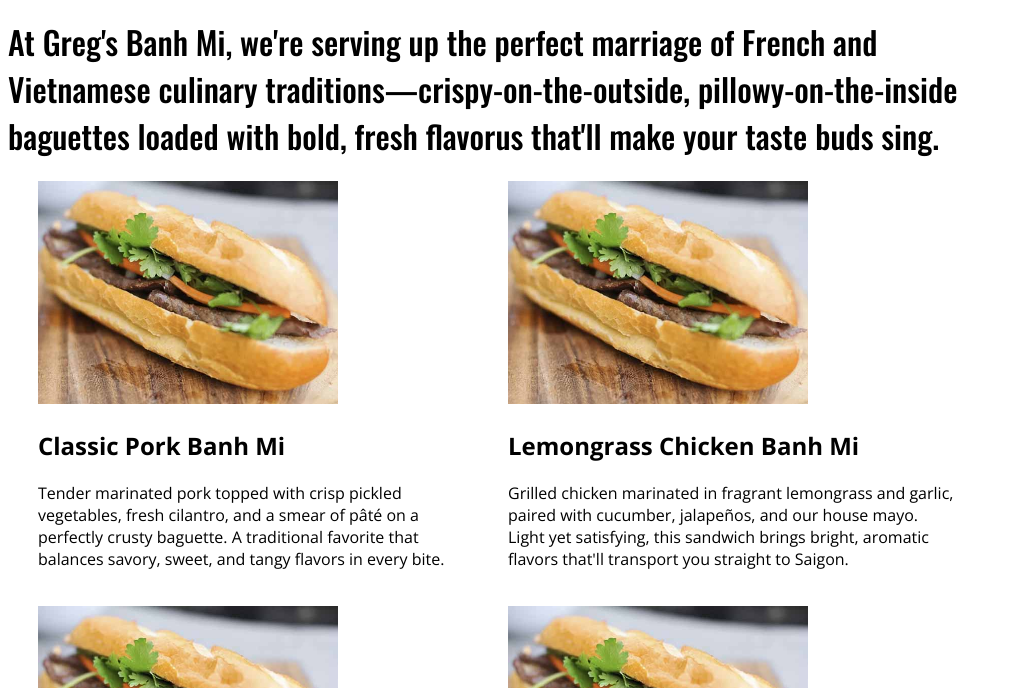
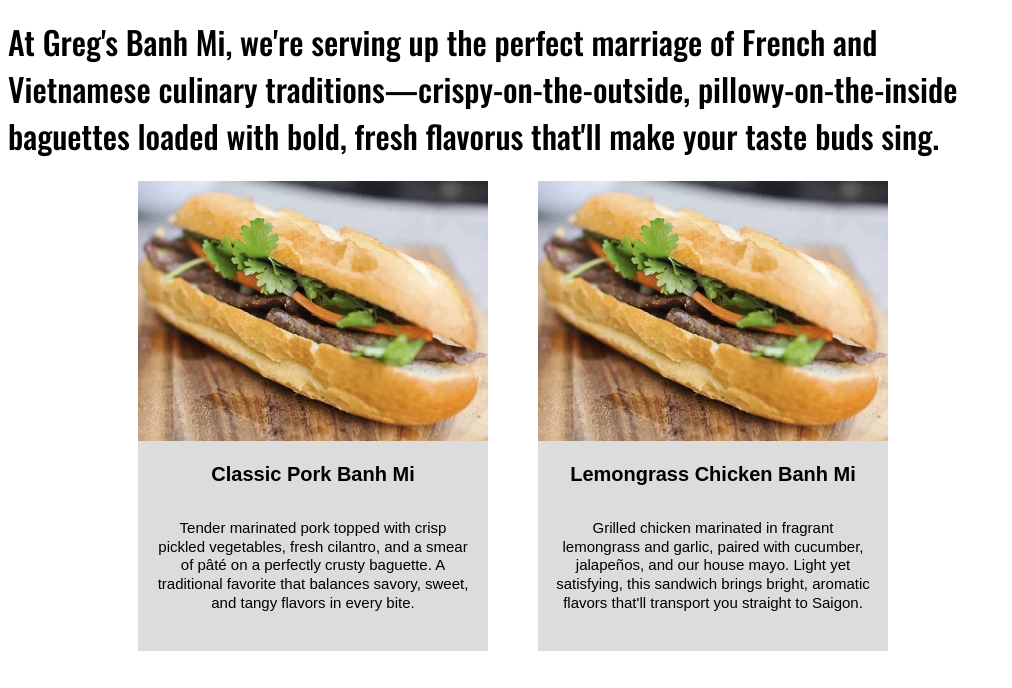
Before and after one commit to n5leung/exercise_6, a plain HTML site: page index.html in a window 1280 px wide. Shown: the part 112-800 px from the top of the page, without its empty margins (0-1012 px from the left). Drawn offline with nearby package versions, Linux system fonts and the light colour scheme.

Commit message:
adjust grid

```diff
--- a/index.html
+++ b/index.html
@@ -57,10 +57,32 @@
       .container {
             display: grid;
             grid-template-columns: 50% 50%;
-            gap: 20px;
-            max-width: 900px;
+            gap: 50px;
+            max-width: 700px;
             margin: 0 auto;
         }
+
+      .grid-item {
+            background-color: Gainsboro;
+            min-height: 150px;
+        }
+
+      .grid-item h2 {
+  font-family: "Arial", sans-serif;
+  font-weight: bold;
+        text-align:center;
+        font-size: 20px;
+        margin-bottom: 3px;
+}
+
+      .grid-item p {
+  font-family: "Arial", sans-serif;
+  margin-bottom: 20px;
+        text-align:center;
+        padding: 18px;
+  line-height: 1.25;
+        font-size: 15px;
+}
 
       footer {}
 
@@ -84,27 +106,27 @@
 
     <div class="container">
       <div class="grid-item">
-        <img src="banh-mi.jpg" alt="banh mi" width="300">
+        <img src="banh-mi.jpg" alt="banh mi" width="350">
         <h2>Classic Pork Banh Mi</h2>
         <p>Tender marinated pork topped with crisp pickled vegetables, fresh cilantro, and a smear of pâté on a perfectly crusty baguette. A traditional favorite that balances savory, sweet, and tangy flavors in every bite.</p>
       </div>
 
       <div class="grid-item">
-        <img src="banh-mi.jpg" alt="banh mi" width="300">
+        <img src="banh-mi.jpg" alt="banh mi" width="350">
         <h2>Lemongrass Chicken Banh Mi</h2>
         <p>Grilled chicken marinated in fragrant lemongrass and garlic, paired with cucumber, jalapeños, and our house mayo. Light yet satisfying, this sandwich brings bright, aromatic flavors that'll transport you straight to Saigon.</p>
 
       </div>
 
       <div class="grid-item">
-        <img src="banh-mi.jpg" alt="banh mi" width="300">
+        <img src="banh-mi.jpg" alt="banh mi" width="350">
         <h2>Tofu Banh Mi</h2>
         <p>Crispy pan-fried tofu glazed in sweet soy sauce, layered with daikon, carrots, and fresh herbs for a vegetarian delight. Proof that plant-based can be just as bold and craveable as any meat-filled sandwich.</p>
       </div>
 
 
       <div class="grid-item">
-        <img src="banh-mi.jpg" alt="banh mi" width=300">
+        <img src="banh-mi.jpg" alt="banh mi" width=350">
         <h2>Five-Spice Beef Banh Mi</h2>
         <p>Thinly sliced beef seared with aromatic five-spice blend and served with pickled vegetables and spicy Sriracha mayo. Rich, warming spices meet cool, crunchy toppings for an unforgettable flavor experience.</p>
 
```
